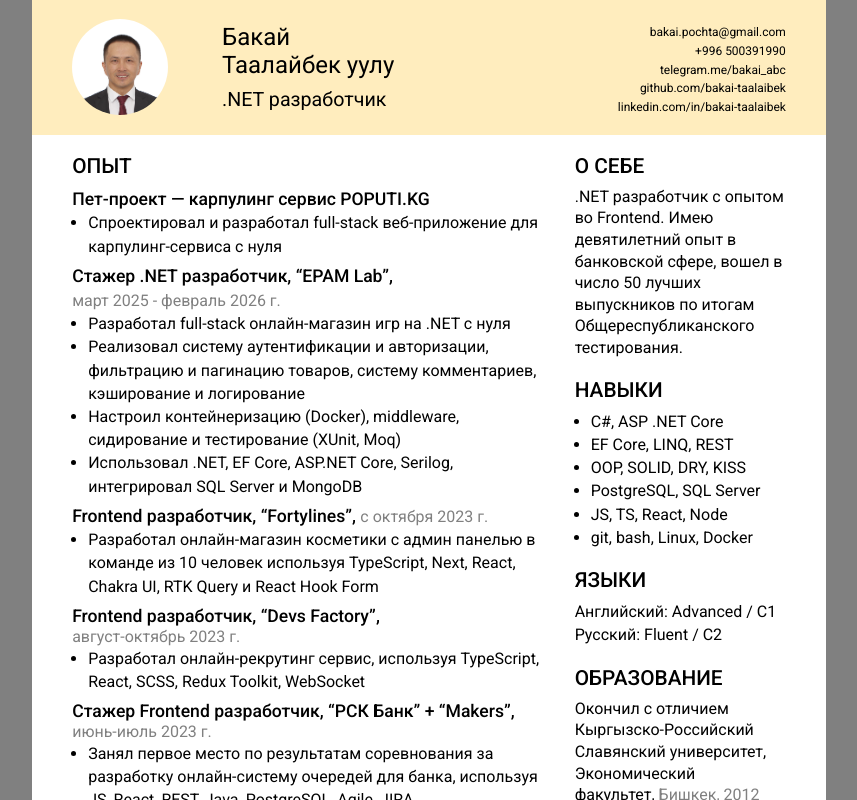
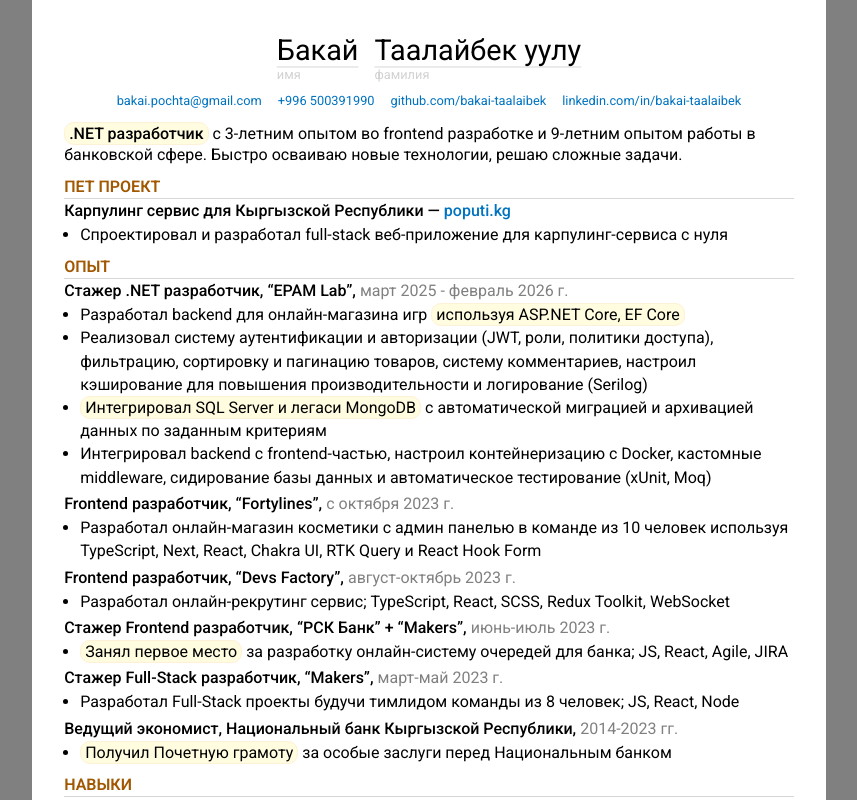
Before and after one commit to bakai-taalaibek/resume, a React (Vite) app: page / in a window 1280 px wide. Shown: the top 800 px of the page, without its empty margins (211-1068 px from the left). Built offline with nearby package versions, Linux system fonts and the light colour scheme; a web font is replaced by a local one.

Commit message:
create a new format without photo

```diff
--- a/src/App.tsx
+++ b/src/App.tsx
@@ -1,5 +1,4 @@
 import { useState } from 'react'
-import photo from './assets/39.jpg'
 import { l, setLanguage } from './helper/translation/l'
 
 function App() {
@@ -13,35 +12,32 @@ function App() {
     <>
       <div className="page">
         <div className="header">
-          <div className="photoElement">
-            <img className="photoElement__image" src={photo} onClick={changeLanguage} />
+          <div className="naming" onClick={changeLanguage}>
+            <div className="namingColumn">
+              <span className="text text--name">{l('name')}</span>
+              <span className="text text--subname">{l('nameSubname')}</span>
             </div>
-          <div>
-            <p className="text text--name text--header">{l('name')}</p>
-            <p className="text text--name text--header">{l('surname')}</p>
-            <p className="position text text--position text--header">{l('position')}</p>
-            {/* <p className="position position--secondLine text text--position text--header">{l('position2')}</p> */}
+            <div className="namingColumn">
+              <span className="text text--name">{l('surname')}</span>
+              <span className="text text--subname">{l('surnameSubname')}</span>
             </div>
-          <div>
+          </div>
+          <div className="contacts">
             <a
-              className="contact text text--contact text--header"
+              className="contact text text--contact text--header text--link"
               href="mailto:bakai.pochta@gmail.com"
               target="_blank"
             >
               <span>{l('email')}</span>
             </a>
-            <p className="contact text text--contact text--header">
+            <p className="contact text text--contact text--header text--link">
               <span>{l('phone')} </span>
             </p>
+            {/* <a className="contact text text--contact text--header" href="http://t.me/bakai_abc" target="_blank">
+            <span>{l('telegram')} </span>
+            </a> */}
             <a
-              className="contact text text--contact text--header"
-              href="http://t.me/bakai_abc"
-              target="_blank"
-            >
-              <span>{l('telegram')} </span>
-            </a>
-            <a
-              className="contact text text--contact text--header"
+              className="contact text text--contact text--header text--link"
               href="https://github.com/bakai-taalaibek"
               target="_blank"
             >
@@ -55,7 +51,7 @@ function App() {
               <span>{l('gitlab')} </span>
               </a> */}
             <a
-              className="contact text text--contact text--header"
+              className="contact text text--contact text--header text--link"
               href="https://www.linkedin.com/in/bakai-taalaibek/"
               target="_blank"
             >
@@ -64,35 +60,49 @@ function App() {
           </div>
         </div>
         <div className="main">
-          <div className="largerArea">
-            <div className="text text--heading">{l('experience')}</div>
+          <div className="summary">
+            {/* <div className="text text--heading">{l('summary')}</div> */}
+            <span className="text text--emphasys highlight">{l('summaryMain')}</span>
+            <span className="text text--summary">{l('summaryContent')}</span>
+          </div>
 
-            <div className="section section--main section--first">
+          <div className="section">
+            <div className="text text--heading">{l('projects')}</div>
+            <hr></hr>
             <div className="text text--subheading">
-                {l('poputiTitle')}&nbsp;
-                {/* <span className="text text--secondary">{l('sinceOctober23')}</span> */}
+              {l('poputiTitle')}
+              <a className="text text--link" href="poputi.kg" target="_blank">
+                <span>poputi.kg</span>
+              </a>
             </div>
-              <ul>
-                <li className="text text--list list">{l('poputiBullet1')}</li>
-                {/* <li className="text text--list list">{l('fortylinesBullet2')}</li> */}
+            <ul className="list">
+              <li className="text text--list">{l('poputiBullet1')}</li>
             </ul>
           </div>
-
-            <div className="section section--main">
+          <div className="section">
+            <div className="text text--heading">{l('experience')}</div>
+            <hr></hr>
+            <div>
               <div className="text text--subheading">
                 {l('epamTitle')}&nbsp;
                 <span className="text text--secondary text--nowrap">{l('sinceMarch25')}</span>
               </div>
               <ul>
-                <li className="text text--list list">{l('epamBullet1')}</li>
+                <li className="text text--list list">
+                  {l('epamBullet1')}
+                  <span className="highlight">{l('epamBullet1Highlighted')}</span>
+                </li>
                 <li className="text text--list list">{l('epamBullet2')}</li>
-                <li className="text text--list list">{l('epamBullet3')}</li>
+                <li className="text text--list list">
+                  <span className="highlight">{l('epamBullet3Highlighted')}</span>
+                  {l('epamBullet3')}
+                </li>
                 <li className="text text--list list">{l('epamBullet4')}</li>
                 {/* <li className="text text--list list">{l('fortylinesBullet2')}</li> */}
               </ul>
             </div>
 
-            <div className="section section--main">
+            <div className="experience--item">
               <div className="text text--subheading">
                 {l('fortylinesTitle')}&nbsp;
                 <span className="text text--secondary">{l('sinceOctober23')}</span>
@@ -103,7 +113,7 @@ function App() {
               </ul>
             </div>
 
-            <div className="section section--main">
+            <div className="experience--item">
               <div>
                 <span className="text text--subheading">{l('devsTitle')}&nbsp;</span>
                 <span className="text text--secondary text--nowrap">{l('JulyOctober23')}</span>
@@ -113,81 +123,75 @@ function App() {
                 {/* <li className="text text--list list">{l('devsBullet2')}</li> */}
               </ul>
             </div>
-
-            <div className="section section--main">
+            <div className="experience--item">
               <div>
                 <span className="text text--subheading">{l('rskTitle1')}&nbsp;</span>
                 <span className="text text--subheading text--nowrap">{l('rskTitle2')}&nbsp;</span>
                 <span className="text text--secondary">{l('juneJuly2023')}</span>
               </div>
               <ul>
-                <li className="text text--list list">{l('rskBullet1')}</li>
-                {/* <li className="text text--list list">{l('rskBullet2')}</li> */}
-                {/* <li className="text text--list list">{l('rskBullet3')}</li> */}
+                <li className="text text--list list">
+                  <span className="highlight">{l('rskBullet1Highlighted')}</span>
+                  {l('rskBullet1')}
+                </li>
               </ul>
             </div>
-
-            <div className="section section--main">
+            <div className="experience--item">
+              <div>
                 <span className="text text--subheading">{l('makersTitle')}&nbsp;</span>
                 <span className="text text--secondary">{l('marchMay2023')}</span>
+              </div>
               <ul>
                 <li className="text text--list list">{l('makersBullet1')}</li>
                 {/* <li className="text text--list list">{l('makersBullet2')}</li> */}
               </ul>
             </div>
-
-            <div className="section section--main">
+            <div className="experience--item">
               <div className="text text--subheading">
                 <span className="text">{l('nationalBankTitle1')}&nbsp;</span>
                 <span className="text">{l('nationalBankTitle2')}&nbsp;</span>
                 <span className="text text--secondary">{l('20142023')}</span>
               </div>
               <ul>
-                <li className="text text--list list">{l('nationalBankBullet1')}</li>
-                {/* <li className="text text--list list">{l('nationalBankBullet2')}</li> */}
+                <li className="text text--list list">
+                  <span className="highlight">{l('nationalBankBullet1Highlighted')}</span>
+                  {l('nationalBankBullet1')}
+                </li>
               </ul>
             </div>
           </div>
-          <div className="sidebar">
-            <div className="section">
-              <div className="text text--heading">{l('summary')}</div>
-              <div className="text text--paragraph">{l('summaryContent')}</div>
-            </div>
+
           <div className="section">
             <div className="text text--heading">{l('skills')}</div>
+            <hr></hr>
+
             <ul className="list">
-                <li className="text text--list">C#, ASP .NET Core</li>
-                <li className="text text--list">EF Core, LINQ, REST</li>
-                <li className="text text--list">OOP, SOLID, DRY, KISS</li>
-                <li className="text text--list">PostgreSQL, SQL Server</li>
-                <li className="text text--list">JS, TS, React, Node</li>
-                <li className="text text--list">git, bash, Linux, Docker</li>
+              <li className="text text--list">
+                C#, ASP .NET Core, EF Core, LINQ, REST, OOP, SOLID, PostgreSQL, SQL Server, JS, TS, React,
+                Docker
+              </li>
+              <li className="text text--list">
+                <span className="text text--list highlight">{l('english')}</span>
+                {/* <span className="text text--list">{l('russian')}</span> */}
+              </li>
             </ul>
           </div>
           <div className="section">
-              <div className="text text--heading">{l('languages')}</div>
-              <div>
-                <p className="text text--list">{l('english')}</p>
-                <p className="text text--list">{l('russian')}</p>
-              </div>
-            </div>
-            <div className="section">
             <div className="text text--heading">{l('education')}</div>
-              <div className="text text--paragraph">
+            <hr></hr>
+
+            <ul className="list">
+              <li className="text text--list">
+                <span className="highlight">{l('krsuHighlighted')}</span>
                 <span>{l('krsu')}&nbsp;</span>
-                <span className="text text--secondary">{l('bishkek2012')}</span>
-              </div>
-
-              <div className="text text--paragraph">
+                <span className="text text--secondary text--nowrap">{l('bishkek2012')}</span>
+              </li>
+              <li className="text text--list">
+                <span className="highlight">{l('ortHighlighted')}</span>
                 <span>{l('ort')}&nbsp;</span>
                 <span className="text text--secondary">{l('Kyrgyzstan2007')} </span>
-              </div>
-
-              <div className="text text--paragraph">
-                <span>{l('school')}&nbsp; </span>
-                <span className="text text--secondary">{l('bishkek2007')}</span>
-              </div>
-            </div>
+              </li>
+            </ul>
           </div>
         </div>
       </div>
--- a/src/helper/translation/translationObject.ts
+++ b/src/helper/translation/translationObject.ts
@@ -66,8 +66,8 @@ export const translationObject = [
   },
   {
     key: 'poputiTitle',
-    ru: 'Пет-проект — карпулинг сервис POPUTI.KG',
-    en: 'Pet Project — POPUTI.KG carpooling service',
+    ru: 'Карпулинг сервис для Кыргызской Республики — ',
+    en: 'Carpooling service for the Kyrgyz Republic — ',
   },
   {
     key: 'poputiBullet1',
@@ -87,28 +87,41 @@ export const translationObject = [
   },
   {
     key: 'epamBullet1',
-    ru: `Разработал full-stack онлайн-магазин игр на .NET с нуля`,
-    en: `Developed an online cosmetics store with administrative panel as a part of a
-    team of 10 members using TypeScript, Next, React, Chakra UI, RTK Query and React Hook Form`,
+    ru: `Разработал backend для онлайн-магазина игр `,
+    en: `Developed a backend for an online game store `,
+  },
+  {
+    key: 'epamBullet1Highlighted',
+    ru: `используя ASP.NET Core, EF Core`,
+    en: `using ASP.NET Core and EF Core`,
   },
   {
     key: 'epamBullet2',
-    ru: `Реализовал систему аутентификации и авторизации,
-    фильтрацию и пагинацию товаров, систему комментариев, кэширование и логирование`,
-    en: `Developed an online cosmetics store with administrative panel as a part of a
-    team of 10 members using TypeScript, Next, React, Chakra UI, RTK Query and React Hook Form`,
+    ru: `Реализовал систему аутентификации и авторизации (JWT, роли, политики доступа),
+    фильтрацию, сортировку и пагинацию товаров, систему комментариев, настроил кэширование
+    для повышения производительности и логирование (Serilog)`,
+    en: `Implemented authentication and authorization (JWT, roles, policy-based access control),
+    product filtering, sorting and pagination, a commenting system, caching for performance
+    optimization, and structured logging (Serilog).`,
+  },
+  {
+    key: 'epamBullet3Highlighted',
+    ru: `Интегрировал SQL Server и легаси MongoDB`,
+    en: `Integrated SQL Server and a legacy MongoDB database`,
   },
   {
     key: 'epamBullet3',
-    ru: `Настроил контейнеризацию (Docker), middleware, сидирование и тестирование (XUnit, Moq)`,
-    en: `Developed an online cosmetics store with administrative panel as a part of a
-    team of 10 members using TypeScript, Next, React, Chakra UI, RTK Query and React Hook Form`,
+    ru: ` с автоматической миграцией и архивацией данных
+    по заданным критериям`,
+    en: ` with automatic data migration and
+    synchronization based on specified critirea.`,
   },
   {
     key: 'epamBullet4',
-    ru: `Использовал .NET, EF Core, ASP.NET Core, Serilog, интегрировал SQL Server и MongoDB`,
-    en: `Developed an online cosmetics store with administrative panel as a part of a
-    team of 10 members using TypeScript, Next, React, Chakra UI, RTK Query and React Hook Form`,
+    ru: `Интегрировал backend с frontend-частью, настроил контейнеризацию с Docker,
+    кастомные middleware, сидирование базы данных и автоматическое тестирование (xUnit, Moq)`,
+    en: `Integrated the backend with the frontend, configured Docker-based containerization,
+    custom middleware components, database seeding, and automated unit testing using xUnit and Moq.`,
   },
 
   {
@@ -147,9 +160,9 @@ export const translationObject = [
   },
   {
     key: 'devsBullet1',
-    ru: `Разработал онлайн-рекрутинг сервис, используя TypeScript, React, SCSS,
+    ru: `Разработал онлайн-рекрутинг сервис; TypeScript, React, SCSS,
     Redux Toolkit, WebSocket`,
-    en: `Developed an online recruiting service using TypeScript, React, SCSS,
+    en: `Developed an online recruiting service; TypeScript, React, SCSS,
     Redux Toolkit, WebSocket`,
   },
   {
@@ -176,11 +189,14 @@ export const translationObject = [
     en: 'June-July 2023',
   },
   {
+    key: 'rskBullet1Highlighted',
+    ru: `Занял первое место`,
+    en: `Awarded first place`,
+  },
+  {
     key: 'rskBullet1',
-    ru: `Занял первое место по результатам соревнования за разработку онлайн-систему очередей для банка,
-    используя JS, React, REST, Java, PostgreSQL, Agile, JIRA`,
-    en: `Awarded first place at the conclusion of a competition for developing an online queue system
-    for a bank utilizing JS, React, REST, Java, PostgreSQL, Agile, JIRA`,
+    ru: ` за разработку онлайн-систему очередей для банка; JS, React, Agile, JIRA`,
+    en: ` for developing an online queue system for a bank; JS, React, Agile, JIRA`,
   },
   {
     key: 'rskBullet2',
@@ -206,8 +222,8 @@ export const translationObject = [
   },
   {
     key: 'makersBullet1',
-    ru: `Разработал Full-Stack проекты будучи тимлидом команды из 8 человек используя JS, React, REST, Node, MongoDB`,
-    en: `Developed Full-Stack projects while leading a team of 8 developers utilizing JS, React, REST, Node, MongoDB`,
+    ru: `Разработал Full-Stack проекты будучи тимлидом команды из 8 человек; JS, React, Node`,
+    en: `Developed Full-Stack projects while leading a team of 8 developers; JS, React, Node`,
   },
   {
     key: 'makersBullet2',
@@ -237,9 +253,14 @@ export const translationObject = [
     en: '2014-2023',
   },
   {
+    key: 'nationalBankBullet1Highlighted',
+    ru: `Получил Почетную грамоту`,
+    en: `Received a Certificate of Merit`,
+  },
+  {
     key: 'nationalBankBullet1',
-    ru: `Получил Почетную грамоту за особые заслуги перед Национальным банком`,
-    en: `Received a Certificate of Merit for special contributions to the National Bank`,
+    ru: ` за особые заслуги перед Национальным банком`,
+    en: ` for special contributions to the National Bank`,
   },
   {
     key: 'nationalBankBullet2',
@@ -252,12 +273,22 @@ export const translationObject = [
     en: 'Summary',
   },
   {
+    key: 'summaryMain',
+    ru: `.NET разработчик`,
+    en: `.NET developer`,
+  },
+
+  {
     key: 'summaryContent',
-    ru: `.NET разработчик с опытом во Frontend. Имею девятилетний опыт в банковской сфере,
-    вошел в число 50 лучших выпускников по итогам Общереспубликанского тестирования.`,
-    en: `.NET developer with Frontend experience. I have nine years of experience
-    in the banking domain, ranked among 50 best high school graduates in Kyrgyzstan based on
-    Nationwide testing.`,
+    ru: ` с 3-летним опытом во frontend разработке и 9-летним опытом работы
+    в банковской сфере. Быстро осваиваю новые технологии, решаю сложные задачи.`,
+    en: ` with 3 years of frontend development experience and 9 years of experience
+    in the banking industry. I quickly learn new technologies and solve complex problems.`,
+  },
+  {
+    key: 'projects',
+    ru: 'Пет проект',
+    en: 'Pet project',
   },
   {
     key: 'skills',
@@ -286,25 +317,35 @@ export const translationObject = [
     en: `Education`,
   },
   {
+    key: 'krsuHighlighted',
+    ru: 'Окончил с отличием',
+    en: `Graduated with distinction`,
+  },
+  {
     key: 'krsu',
-    ru: 'Окончил с отличием Кыргызско-Российский Славянский университет, Экономический факультет,',
-    en: `Graduated with distinction from Kyrgyz-Russian Slavic University, Faculty of Economics,`,
+    ru: ' Кыргызско-Российский Славянский университет, Экономист,',
+    en: ` from Kyrgyz-Russian Slavic University, Economics,`,
   },
   {
     key: 'bishkek2012',
-    ru: 'Бишкек, 2012',
+    ru: '2012',
     en: 'Bishkek, 2012',
   },
   {
+    key: 'ortHighlighted',
+    ru: `Вошел в число 50 лучших`,
+    en: `Ranked among 50 best`,
+  },
+  {
     key: 'ort',
-    ru: `Вошел в число 50 лучших выпускников по итогам Общереспубликанского тестирования,`,
-    en: `Ranked among 50 best high school graduates based on Nationwide testing,`,
+    ru: ` выпускников школ в Кыргызстане (Золотой сертификат),`,
+    en: ` high school graduates based on Nationwide testing in Kyrgyzstan,`,
   },
 
   {
     key: 'Kyrgyzstan2007',
-    ru: `Кыргызстан, 2007`,
-    en: `Kyrgyzstan, 2007`,
+    ru: `2007`,
+    en: `2007`,
   },
   {
     key: 'school',
--- a/src/styles/abstracts/_variables.scss
+++ b/src/styles/abstracts/_variables.scss
@@ -5,5 +5,5 @@
 #root {
   --fontMain: 'Roboto', sans-serif;
   --fontSecond: 'Roboto', sans-serif;
-  --pagePadding: 2.5rem;
+  --pagePadding: 2rem;
 }
--- a/src/styles/components/_images.scss
+++ b/src/styles/components/_images.scss
@@ -1,8 +1,8 @@
 .photoElement {
   border-radius: 50%;
   overflow: hidden;
-  width: 6rem;
-  height: 6rem;
+  width: 3rem;
+  height: 3rem;
   aspect-ratio: 1 / 1;
   display: flex;
   justify-content: center;
@@ -10,7 +10,7 @@
 
   &__image {
     margin-left: 3px;
-    width: 8rem;
+    width: 4rem;
     aspect-ratio: 1 / 1;
   }
 }
--- a/src/styles/components/_text.scss
+++ b/src/styles/components/_text.scss
@@ -1,28 +1,41 @@
 .text {
   font-family: var(--fontMain);
   text-decoration: none;
+  line-height: 130%;
 
   &--header {
     color: black;
   }
 
   &--name {
-    font-size: 1.5rem;
+    font-size: 1.8rem;
+    text-decoration: underline;
+    text-decoration-color: rgb(235, 235, 235);
+    text-underline-offset: 6px;
+    text-decoration-thickness: 1.5px;
   }
 
   &--subname {
+    line-height: 100%;
     font-size: 0.8rem;
     // text-transform: uppercase;
-    // font-weight: 500;
-    color: rgb(194, 194, 194);
+    font-weight: 400;
+    color: rgb(210, 210, 210);
   }
 
+  &--summary {
+    text-align: center;
+  }
+
+  &--emphasys {
+    font-weight: 500;
+  }
   &--position {
     font-size: 1.23rem;
   }
 
   &--contact {
-    font-size: 0.75rem;
+    font-size: 0.8rem;
   }
 
   &--icon {
@@ -32,15 +45,21 @@
 
   &--heading {
     text-transform: uppercase;
-    font-size: 1.3rem;
-    font-weight: 500;
+    font-size: 1rem;
+    font-weight: 600;
+    color: rgb(161, 88, 0);
+    // text-align: center;
   }
 
   &--subheading {
     font-weight: 500;
-    font-size: 1.1rem;
+    font-size: 1rem;
     line-height: 1.5rem;
     position: relative;
+  }
+
+  &--link {
+    color: rgb(0, 115, 192);
   }
 
   &--paragraph {
--- a/src/styles/layout/_page.scss
+++ b/src/styles/layout/_page.scss
@@ -5,10 +5,16 @@
   min-height: 100vh;
   background-color: gray;
 }
+hr {
+  border: none;
+  height: 1px;
+  background-color: #d6d6d6;
+}
 .page {
   background-color: white;
   width: 21cm;
   height: 29.7cm;
+  // padding: 2rem;
 }
 .naming {
   width: 100%;
@@ -16,46 +22,53 @@
   justify-content: center;
   gap: 1rem;
 }
-
 .namingColumn {
   display: flex;
   flex-direction: column;
 }
+.contacts {
+  display: flex;
+  gap: 1rem;
+  justify-content: center;
+  margin-top: 0.7rem;
+}
+.summary {
+  margin-top: 0.7rem;
+  // text-align: center;
+}
+.experience {
+  &--item {
+    margin-top: 0.2rem;
+  }
+}
+.highlight {
+  background-color: #fffce0;
+  border: 1px solid #fff1d7;
+  border-radius: 10px;
+  padding-block: 1px;
+  padding-inline: 4px;
+}
 .header {
-  background-color: #ffedbe;
-  height: 12%;
-  padding: var(--pagePadding);
-  padding-top: 1.2rem;
-  display: grid;
-  grid-template-columns: 21% 54% 25%;
-  align-items: center;
-
-  .position {
-    margin-top: 0.6rem;
-
-    &--secondLine {
-      margin-top: 0.1rem;
-    }
-  }
-  .contact {
-    display: flex;
-    justify-content: end;
-    align-items: center;
-    margin-top: 0.3rem;
-  }
+  // background-color: #fff6dd;
+  // height: 12%;
+  // padding: var(--pagePadding);
+  padding-top: 2rem;
+  // padding-bottom: 0.6rem;
+  // display: grid;
+  // grid-template-columns: 21% 54% 25%;
+  // align-items: center;
+}
+.list {
+  margin-left: 1rem;
 }
 
 .main {
-  padding: var(--pagePadding);
-  padding-top: 1.2rem;
-  padding-bottom: 0;
-  display: grid;
-  grid-template-columns: 1fr 13.2rem;
-  gap: 1.5rem;
-
-  .list {
-    margin-left: 1rem;
-  }
+  padding-inline: var(--pagePadding);
+  padding-top: 0.2rem;
+  // padding-bottom: 0;
+  // display: grid;
+  // grid-template-columns: 1fr 13.2rem;
+  // gap: 1.5rem;
 }
 
 .largerArea {
--- a/src/styles/layout/_section.scss
+++ b/src/styles/layout/_section.scss
@@ -1,7 +1,7 @@
 .section {
   display: flex;
   flex-direction: column;
-  gap: 0.5rem;
+  margin-top: 0.7rem;
 
   &--main {
     gap: 0;
```
Lines whose indentation alone changed are shown as unchanged.
